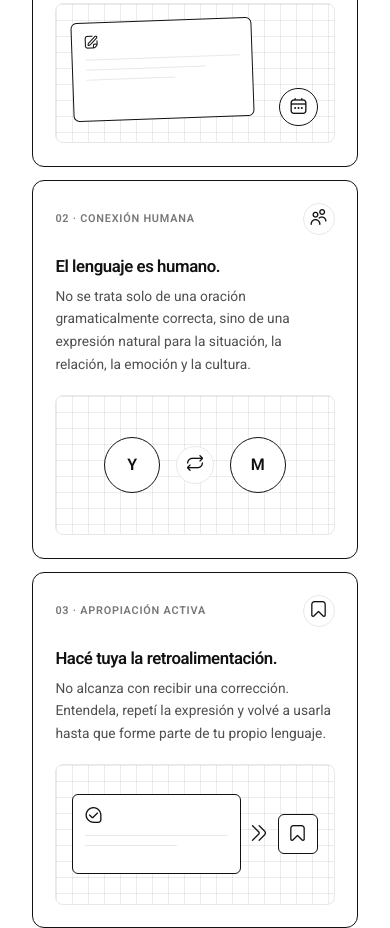
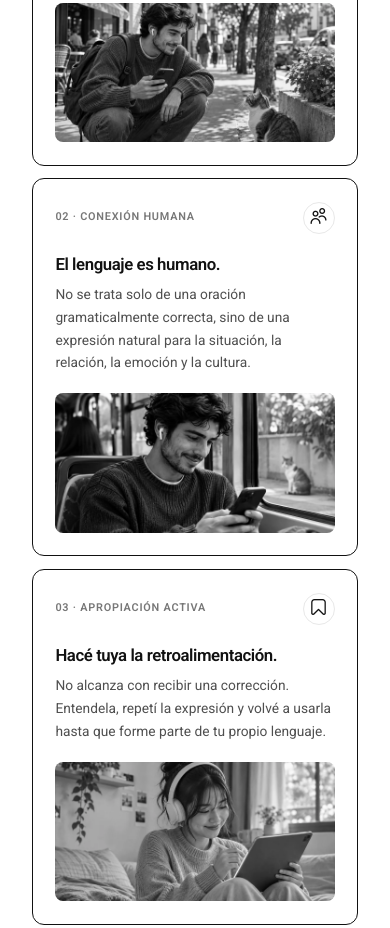
Before and after one commit to nickramen/diarito-ui, a plain HTML site: page index.html in a window 390 px wide. Shown: the part 1835-2763 px from the top of the page. Drawn offline with nearby package versions, Linux system fonts and the light colour scheme; a web font is replaced by a local one.

Commit message:
Add monochrome photo story to Why Diarito section
Preserve the approved street and bus scenes, add a morning tablet scene, and replace the three conceptual illustrations with responsive WebP photographs.

```diff
--- a/assets/css/landing.css
+++ b/assets/css/landing.css
@@ -875,111 +875,22 @@ html.is-language-switching [data-i18n] { animation: landing-language-fade 220ms
 }
 
 
-/* 2.16 conceptual principle visuals */
+/* Why Diarito · photographic sequence */
 .landing-concept-card > p { margin-bottom: 1.2rem; }
-.landing-concept-visual {
-  position: relative;
-  min-height: 8.8rem;
+.landing-concept-photo {
+  display: block;
+  width: 100%;
+  height: auto;
+  aspect-ratio: 2 / 1;
+  object-fit: contain;
   margin-top: auto;
-  overflow: hidden;
-  border: 1px solid var(--landing-border);
   border-radius: var(--landing-radius-sm);
-  background:
-    linear-gradient(to right, var(--landing-grid-line) 1px, transparent 1px),
-    linear-gradient(to bottom, var(--landing-grid-line) 1px, transparent 1px),
-    var(--landing-bg);
-  background-size: 16px 16px;
+  background: var(--landing-surface-soft);
+  flex-shrink: 0;
 }
-.landing-concept-visual--life { padding: 1rem; }
-.landing-concept-note {
-  width: 74%;
-  height: 6.2rem;
-  display: grid;
-  align-content: start;
-  gap: .55rem;
-  padding: .8rem;
-  border: 1px solid var(--landing-border-strong);
-  border-radius: var(--landing-radius-xs);
-  background: var(--landing-surface);
-  transform: rotate(-2deg);
-}
-.landing-concept-note i { font-size: .8rem; }
-.landing-concept-note span {
-  display: block;
-  height: 1px;
-  background: var(--landing-border);
-}
-.landing-concept-note span:nth-of-type(2) { width: 78%; }
-.landing-concept-note span:nth-of-type(3) { width: 58%; }
-.landing-concept-chip {
-  position: absolute;
-  right: 1rem;
-  bottom: 1rem;
-  width: 2.4rem;
-  height: 2.4rem;
-  display: grid;
-  place-items: center;
-  border: 1px solid var(--landing-border-strong);
-  border-radius: 50%;
-  background: var(--landing-surface);
-}
-.landing-concept-visual--people {
-  display: flex;
-  align-items: center;
-  justify-content: center;
-  gap: 1rem;
-}
-.landing-concept-avatar {
-  width: 3.5rem;
-  height: 3.5rem;
-  display: grid;
-  place-items: center;
-  border: 1px solid var(--landing-border-strong);
-  border-radius: 50%;
-  background: var(--landing-surface);
-  font-weight: 600;
-}
-.landing-concept-connection {
-  width: 2.35rem;
-  height: 2.35rem;
-  display: grid;
-  place-items: center;
-  border: 1px solid var(--landing-border);
-  border-radius: 50%;
-  background: var(--landing-bg);
-  transition: transform var(--landing-transition);
-}
-.landing-concept-card:hover .landing-concept-connection { transform: rotate(180deg); }
-.landing-concept-visual--ownership {
-  display: grid;
-  grid-template-columns: minmax(0,1fr) auto auto;
-  align-items: center;
-  gap: .65rem;
-  padding: 1rem;
-}
-.landing-concept-feedback {
-  min-height: 5rem;
-  display: grid;
-  align-content: start;
-  gap: .55rem;
-  padding: .75rem;
-  border: 1px solid var(--landing-border-strong);
-  border-radius: var(--landing-radius-xs);
-  background: var(--landing-surface);
-}
-.landing-concept-feedback span {
-  height: 1px;
-  background: var(--landing-border);
-}
-.landing-concept-feedback span:last-child { width: 64%; }
-.landing-concept-save {
-  width: 2.5rem;
-  height: 2.5rem;
-  display: grid;
-  place-items: center;
-  border: 1px solid var(--landing-border-strong);
-  border-radius: var(--landing-radius-xs);
-  background: var(--landing-surface);
+@media (max-width: 900px) {
+  .landing-concept-card { border: 1px solid var(--landing-border-strong); }
+  .landing-concept-card:last-child { border: 1px solid var(--landing-border-strong); }
 }
 
 /* Footer · three layers */
--- a/index.html
+++ b/index.html
@@ -12,7 +12,7 @@
   <link rel="stylesheet" href="https://cdn-uicons.flaticon.com/3.0.0/uicons-thin-rounded/css/uicons-thin-rounded.css">
   <link rel="stylesheet" href="assets/css/diarito-system.css?v=2.19.0">
   <link rel="preload" as="image" href="assets/images/hero-diarito.webp">
-  <link rel="stylesheet" href="assets/css/landing.css?v=2.19.0-hero-r2">
+  <link rel="stylesheet" href="assets/css/landing.css?v=2.19.0-why-r1">
 </head>
 <body class="landing-page">
   <div class="landing-shell">
@@ -109,30 +109,19 @@
               <div class="landing-principle__top"><span class="landing-principle__number" data-i18n="principle1Label">01 · Relevancia</span><span class="landing-principle__icon" aria-hidden="true"><i class="fi fi-rr-edit"></i></span></div>
               <h3 data-i18n="principle1Title">Empezá desde tu vida.</h3>
               <p data-i18n="principle1Body">Aprendé a partir de lo que viviste hoy, lo que querés decir mañana y lo que sentís en este momento.</p>
-              <div class="landing-concept-visual landing-concept-visual--life" aria-hidden="true">
-                <div class="landing-concept-note"><i class="fi fi-rr-edit"></i><span></span><span></span><span></span></div>
-                <div class="landing-concept-chip"><i class="fi fi-rr-calendar"></i></div>
-              </div>
+              <img class="landing-concept-photo" src="assets/images/why-01-relevance.webp" width="1200" height="600" alt="" loading="lazy" decoding="async">
             </article>
             <article class="landing-principle landing-concept-card" data-reveal data-reveal-delay="70">
               <div class="landing-principle__top"><span class="landing-principle__number" data-i18n="principle2Label">02 · Conexión humana</span><span class="landing-principle__icon" aria-hidden="true"><i class="fi fi-rr-users"></i></span></div>
               <h3 data-i18n="principle2Title">El lenguaje es humano.</h3>
               <p data-i18n="principle2Body">No se trata solo de una oración gramaticalmente correcta, sino de una expresión natural para la situación, la relación, la emoción y la cultura.</p>
-              <div class="landing-concept-visual landing-concept-visual--people" aria-hidden="true">
-                <span class="landing-concept-avatar">Y</span>
-                <span class="landing-concept-connection"><i class="fi fi-rr-arrows-repeat"></i></span>
-                <span class="landing-concept-avatar">M</span>
-              </div>
+              <img class="landing-concept-photo" src="assets/images/why-02-connection.webp" width="1200" height="600" alt="" loading="lazy" decoding="async">
             </article>
             <article class="landing-principle landing-concept-card" data-reveal data-reveal-delay="140">
               <div class="landing-principle__top"><span class="landing-principle__number" data-i18n="principle3Label">03 · Apropiación activa</span><span class="landing-principle__icon" aria-hidden="true"><i class="fi fi-rr-bookmark"></i></span></div>
               <h3 data-i18n="principle3Title">Hacé tuya la retroalimentación.</h3>
               <p data-i18n="principle3Body">No alcanza con recibir una corrección. Entendela, repetí la expresión y volvé a usarla hasta que forme parte de tu propio lenguaje.</p>
-              <div class="landing-concept-visual landing-concept-visual--ownership" aria-hidden="true">
-                <div class="landing-concept-feedback"><i class="fi fi-rr-comment-check"></i><span></span><span></span></div>
-                <i class="fi fi-rr-angle-double-right"></i>
-                <div class="landing-concept-save"><i class="fi fi-rr-bookmark"></i></div>
-              </div>
+              <img class="landing-concept-photo" src="assets/images/why-03-ownership.webp" width="1200" height="600" alt="" loading="lazy" decoding="async">
             </article>
           </div>
         </div>
```
Also changed, not shown: assets/images/why-01-relevance.webp (added), assets/images/why-02-connection.webp (added), assets/images/why-03-ownership.webp (added).
